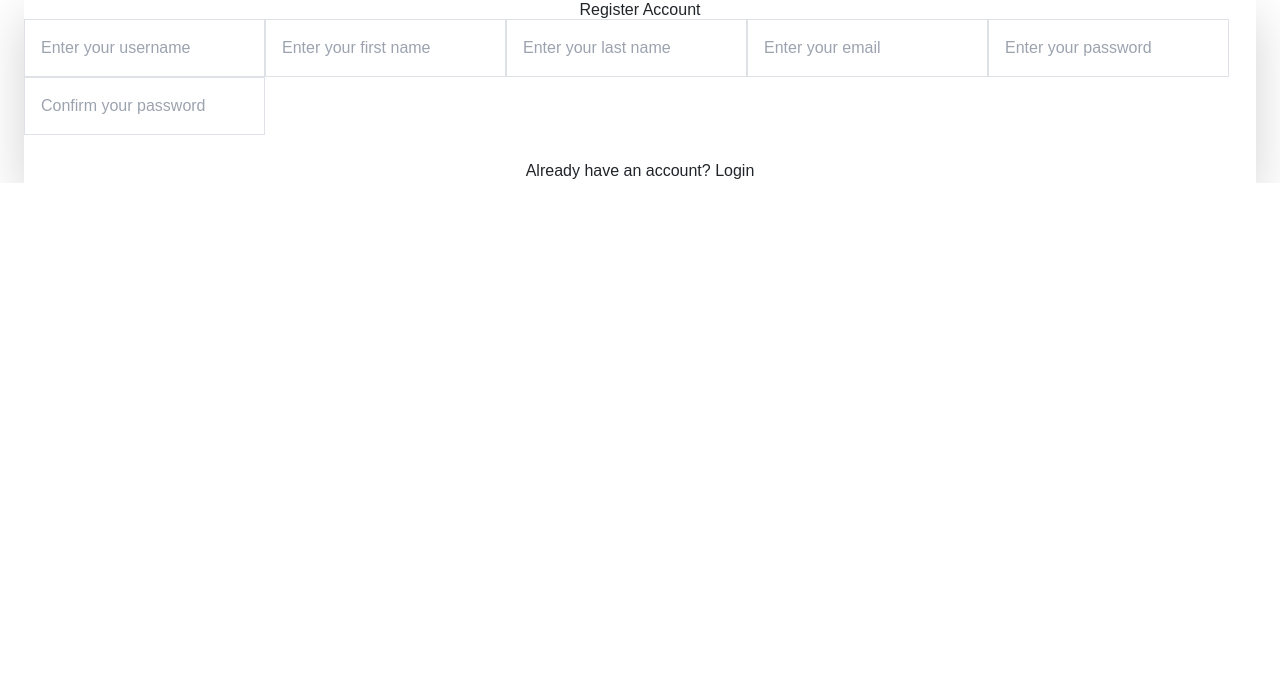
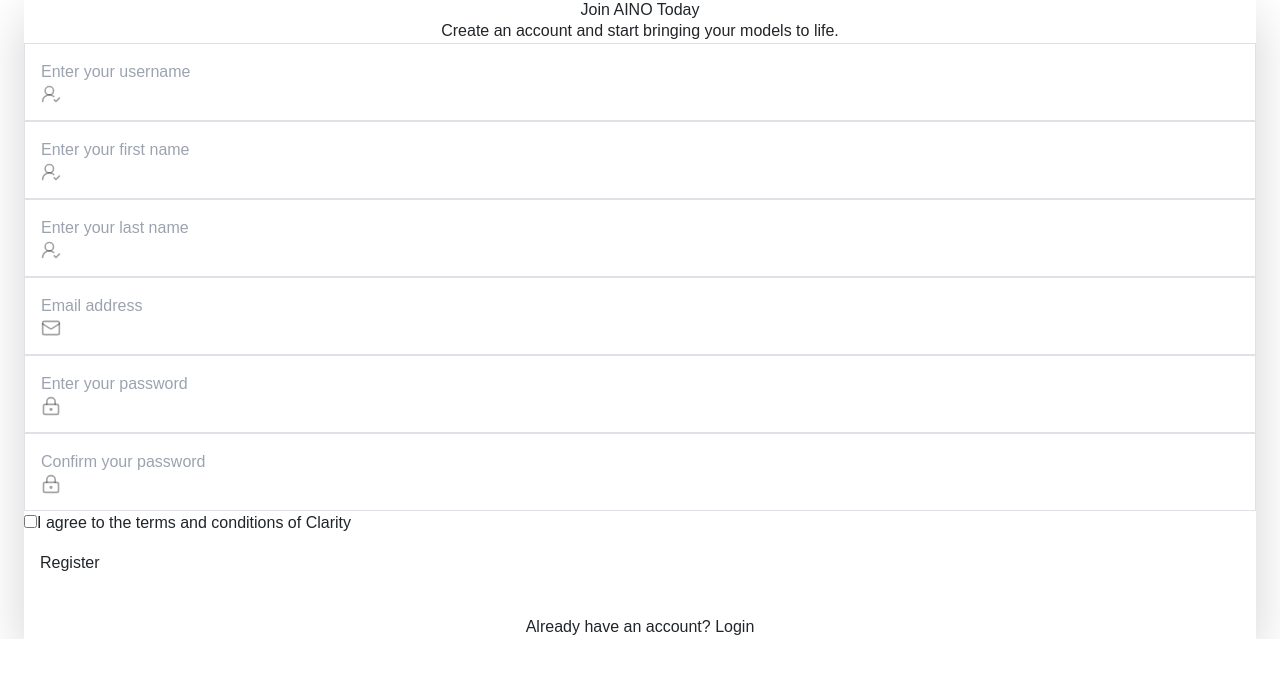
Before and after one commit to ayman-ezzeldin/AiGen, a React (Vite) app: page /auth/register in a window 1280 px wide. Shown: the top 678 px of the page. Built offline with nearby package versions, Linux system fonts and the light colour scheme; the HTML template or start-up script is replaced by a standard one.

Commit message:
login and register style

```diff
--- a/src/components/auth/layout.jsx
+++ b/src/components/auth/layout.jsx
@@ -2,7 +2,7 @@
 
 const AuthLayout = () => {
   return (
-    <div className="flex justify-center min-h-screen w-full " >
+    <div className="flex justify-center min-h-screen w-full bg-[#F2F2F2] " >
       <div className="flex flex-1 items-center justify-center px-4 py-12 sm:px-6 lg:px-8" >
         <Outlet />
       </div>
--- a/src/pages/auth/login.jsx
+++ b/src/pages/auth/login.jsx
@@ -1,17 +1,19 @@
-import { useState } from 'react';
-import { useDispatch, useSelector } from 'react-redux';
-import { loginUser } from '@/store/auth-slice';
-import { useNavigate } from 'react-router-dom';
-
+import { useState } from "react";
+import { useDispatch, useSelector } from "react-redux";
+import { loginUser } from "@/store/auth-slice";
+import { useNavigate } from "react-router-dom";
+import { LockKeyhole, Mail } from "lucide-react";
 
 const AuthLogin = () => {
   const [formData, setFormData] = useState({
-    email: '',
-    password: '',
+    email: "",
+    password: "",
   });
   const dispatch = useDispatch();
   const navigate = useNavigate();
-  const { isAuthenticated, isVerified, verificationError } = useSelector((state) => state.auth);
+  const { isAuthenticated, isVerified, verificationError } = useSelector(
+    (state) => state.auth
+  );
 
   const handleChange = (e) => {
     setFormData({ ...formData, [e.target.name]: e.target.value });
@@ -20,56 +22,81 @@
   const handleSubmit = async (e) => {
     e.preventDefault();
     try {
-      const result = await dispatch(loginUser({
+      const result = await dispatch(
+        loginUser({
           email: formData.email,
           password: formData.password,
-      })).unwrap(); // unwrap() throws error if thunk fails
+        })
+      ).unwrap(); // unwrap() throws error if thunk fails
 
       if (result) {
-          navigate('/user/home');
+        navigate("/user/home");
       }
     } catch (error) {
-      console.error('Login error:', error);
+      console.error("Login error:", error);
     }
   };
 
   return (
     <div className="min-h-screen flex items-center justify-center">
-      <div className="p-8 rounded-lg shadow-lg w-full max-w-md">
-        <h2 className="text-2xl font-bold text-center text-gray-800 mb-6">Login to your account</h2>
+      <div className="p-8 rounded-2xl shadow-lg md:w-[636px] max-w-lg bg-white">
+        <div className="flex flex-col items-center justify-center gap-2 ">
+          <h2 className="text-3xl font-bold text-center text-zinc-800 ">
+            Welcome Back!
+          </h2>
+          <p className="text-sm text-center text-[#52525B]">
+            Sign in to continue designing and refining your models.
+          </p>
+        </div>
         {isAuthenticated && isVerified && (
-          <p className="text-green-500 text-center mb-4">Logged in successfully</p>
+          <p className="text-green-500 text-center mb-4">
+            Logged in successfully
+          </p>
         )}
         {verificationError && (
           <p className="text-red-500 text-center mb-4">{verificationError}</p>
         )}
-        <form onSubmit={handleSubmit} className="space-y-4">
+        <form onSubmit={handleSubmit} className="space-y-5 my-8">
+          <div className="p-3 border border-[#12121214] rounded-xl w-full flex items-center gap-1 bg-gray-100 col-span-2">
             <input
+              name="email"
               type="email"
-            name="email"
+              placeholder="Email address"
               value={formData.email}
               onChange={handleChange}
-            placeholder="Enter your email"
-            className="w-full p-3 border border-gray-300 rounded-lg focus:outline-none focus:ring-2 focus:ring-blue-500"
+              className="w-full outline-none bg-transparent text-sm font-semibold placeholder:text-zinc-600 text-zinc-700"
               required
             />
+            <Mail color="#12121261" size={20} />
+          </div>
+          <div className="p-3 border border-[#12121214] rounded-xl w-full flex items-center gap-1 bg-gray-100 col-span-2">
             <input
               type="password"
               name="password"
               value={formData.password}
               onChange={handleChange}
               placeholder="Enter your password"
-            className="w-full p-3 border border-gray-300 rounded-lg focus:outline-none focus:ring-2 focus:ring-blue-500"
+              className="w-full outline-none bg-transparent text-sm font-semibold placeholder:text-zinc-600 text-zinc-700"
               required
             />
+            <LockKeyhole color="#12121261" size={20} />
+          </div>
           <button
             type="submit"
-            className="w-full bg-blue-500 font-bold text-white p-3 rounded-lg hover:bg-blue-600 transition duration-300"
+            className="w-full bg-blue-500/90 font-bold text-gray-100 p-3 rounded-[8px] hover:bg-blue-600 transition duration-300"
           >
-            Login
+            Sign In
           </button>
         </form>
-      <p className='text-center mt-4' >Don{"'"}t have an account? <span onClick={() => navigate('/auth/register')} className="text-blue-500 hover:underline cursor-pointer">Register</span> </p>
+        <p className="text-center text-sm text-gray-500 mt-4">
+          Don{"'"}t have an account?{" "}
+          <span
+            onClick={() => navigate("/auth/register")}
+            className="text-blue-500 hover:underline text-sm font-semibold cursor-pointer"
+          >
+            Create free account
+          </span>{" "}
+        </p>
       </div>
     </div>
   );
--- a/src/pages/auth/register.jsx
+++ b/src/pages/auth/register.jsx
@@ -1,20 +1,23 @@
-import { useState } from 'react';
-import { useDispatch, useSelector } from 'react-redux';
-import { registerUser } from '@/store/auth-slice';
-import { useNavigate } from 'react-router-dom';
+import { useState } from "react";
+import { useDispatch, useSelector } from "react-redux";
+import { registerUser } from "@/store/auth-slice";
+import { useNavigate } from "react-router-dom";
+import { LockKeyhole, Mail, UserRoundCheck } from "lucide-react";
 
 const AuthRegister = () => {
   const [formData, setFormData] = useState({
-    username: '',
-    firstName: '',
-    lastName: '',
-    email: '',
-    password: '',
-    confirmPassword: '',
+    username: "",
+    firstName: "",
+    lastName: "",
+    email: "",
+    password: "",
+    confirmPassword: "",
   });
   const dispatch = useDispatch();
   const navigate = useNavigate();
-  const { isAuthenticated, verificationError } = useSelector((state) => state.auth);
+  const { isAuthenticated, verificationError } = useSelector(
+    (state) => state.auth
+  );
 
   const handleChange = (e) => {
     setFormData({ ...formData, [e.target.name]: e.target.value });
@@ -25,102 +28,152 @@
 
     // Check if passwords match
     if (formData.password !== formData.confirmPassword) {
-      console.error('كلمة السر غير متطابقة!');
+      console.error("كلمة السر غير متطابقة!");
       return;
     }
 
     try {
-      const result = await dispatch(registerUser({
+      const result = await dispatch(
+        registerUser({
           username: formData.username,
           first_name: formData.firstName,
           last_name: formData.lastName,
           email: formData.email,
           password: formData.password,
           password2: formData.confirmPassword,
-      })).unwrap(); // unwrap() throws error if thunk fails
+        })
+      ).unwrap(); // unwrap() throws error if thunk fails
 
       if (result) {
-        navigate('/auth/verify');
+        navigate("/auth/verify");
       }
     } catch (error) {
-      console.error('Registration error:', error);
+      console.error("Registration error:", error);
     }
   };
 
   return (
     <div className="min-h-screen flex items-center justify-center">
-      <div className="bg-white p-8 rounded-lg shadow-lg w-full max-w-md">
-        <h2 className="text-2xl font-bold text-center text-gray-800 mb-6"> Register Account </h2>
+      <div className="p-8 rounded-2xl shadow-lg md:w-[636px] max-w-lg bg-white">
+        <div className="flex flex-col items-center justify-center gap-2 ">
+          <h2 className="text-3xl font-bold text-center text-zinc-800 ">
+            Join AINO Today
+          </h2>
+          <p className="text-sm text-center text-[#52525B]">
+            Create an account and start bringing your models to life.
+          </p>
+        </div>
         {isAuthenticated && (
-          <p className="text-green-500 text-center mb-4">Logged in successfully</p>
+          <p className="text-green-500 text-center mb-4">
+            Logged in successfully
+          </p>
         )}
         {verificationError && (
           <p className="text-red-500 text-center mb-4">{verificationError}</p>
         )}
-        <form onSubmit={handleSubmit} className="space-y-4">
+        <form onSubmit={handleSubmit} className="space-y-4 my-8">
+          <div className="p-3 border border-[#12121214] rounded-xl w-full flex items-center gap-1 bg-gray-100 col-span-2">
             <input
               type="text"
               name="username"
               value={formData.username}
               onChange={handleChange}
               placeholder="Enter your username"
-            className="w-full p-3 border border-gray-300 rounded-lg focus:outline-none focus:ring-2 focus:ring-blue-500 "
+              className="w-full outline-none bg-transparent text-sm font-semibold placeholder:text-zinc-600 text-zinc-700"
               required
             />
+            <UserRoundCheck color="#12121261" size={20} />
+          </div>
+          <div className="p-3 border border-[#12121214] rounded-xl w-full flex items-center gap-1 bg-gray-100 col-span-2">
             <input
               type="text"
               name="firstName"
               value={formData.firstName}
               onChange={handleChange}
               placeholder="Enter your first name"
-            className="w-full p-3 border border-gray-300 rounded-lg focus:outline-none focus:ring-2 focus:ring-blue-500 "
+              className="w-full outline-none bg-transparent text-sm font-semibold placeholder:text-zinc-600 text-zinc-700"
               required
             />
+            <UserRoundCheck color="#12121261" size={20} />
+          </div>
+          <div className="p-3 border border-[#12121214] rounded-xl w-full flex items-center gap-1 bg-gray-100 col-span-2">
             <input
               type="text"
               name="lastName"
               value={formData.lastName}
               onChange={handleChange}
               placeholder="Enter your last name"
-            className="w-full p-3 border border-gray-300 rounded-lg focus:outline-none focus:ring-2 focus:ring-blue-500 "
+              className="w-full outline-none bg-transparent text-sm font-semibold placeholder:text-zinc-600 text-zinc-700"
               required
             />
+            <UserRoundCheck color="#12121261" size={20} />
+          </div>
+          <div className="p-3 border border-[#12121214] rounded-xl w-full flex items-center gap-1 bg-gray-100 col-span-2">
             <input
+              name="email"
               type="email"
-            name="email"
+              placeholder="Email address"
               value={formData.email}
               onChange={handleChange}
-            placeholder="Enter your email"
-            className="w-full p-3 border border-gray-300 rounded-lg focus:outline-none focus:ring-2 focus:ring-blue-500 "
+              className="w-full outline-none bg-transparent text-sm font-semibold placeholder:text-zinc-600 text-zinc-700"
               required
             />
+            <Mail color="#12121261" size={20} />
+          </div>
+          <div className="p-3 border border-[#12121214] rounded-xl w-full flex items-center gap-1 bg-gray-100 col-span-2">
             <input
               type="password"
               name="password"
               value={formData.password}
               onChange={handleChange}
               placeholder="Enter your password"
-            className="w-full p-3 border border-gray-300 rounded-lg focus:outline-none focus:ring-2 focus:ring-blue-500 "
+              className="w-full outline-none bg-transparent text-sm font-semibold placeholder:text-zinc-600 text-zinc-700"
               required
             />
+            <LockKeyhole color="#12121261" size={20} />
+          </div>
+          <div className="p-3 border border-[#12121214] rounded-xl w-full flex items-center gap-1 bg-gray-100 col-span-2">
             <input
               type="password"
               name="confirmPassword"
               value={formData.confirmPassword}
               onChange={handleChange}
               placeholder="Confirm your password"
-            className="w-full p-3 border border-gray-300 rounded-lg focus:outline-none focus:ring-2 focus:ring-blue-500 "
+              className="w-full outline-none bg-transparent text-sm font-semibold placeholder:text-zinc-600 text-zinc-700"
               required
             />
+            <LockKeyhole color="#12121261" size={20} />
+          </div>
+          <div className="flex items-center gap-2">
+            <input
+              type="checkbox"
+              name="terms"
+              id="terms"
+              value="true"
+              className="w-4 h-4 border border-blue-500 rounded text-blue-600 focus:ring-blue-500"
+            />
+            <span>
+              I agree to the{" "}
+              <span className=" text-blue-500">terms and conditions</span> of
+              Clarity
+            </span>
+          </div>
           <button
             type="submit"
-            className="w-full bg-blue-500 text-white p-3 rounded-lg hover:bg-blue-600 transition duration-300"
+            className="w-full bg-blue-500/90 font-bold text-gray-100 p-3 rounded-[8px] hover:bg-blue-600 transition duration-300"
           >
             Register
           </button>
         </form>
-        <p className='text-center mt-4' >Already have an account? <span onClick={() => navigate('/auth/login')} className="text-blue-500 hover:underline cursor-pointer">Login</span> </p>
-
+        <p className="text-center text-sm text-gray-500 mt-4">
+          Already have an account?{" "}
+          <span
+            onClick={() => navigate("/auth/login")}
+            className="text-blue-500 hover:underline text-sm font-semibold cursor-pointer"
+          >
+            Login
+          </span>{" "}
+        </p>
       </div>
     </div>
   );
```
Lines whose indentation alone changed are shown as unchanged.
